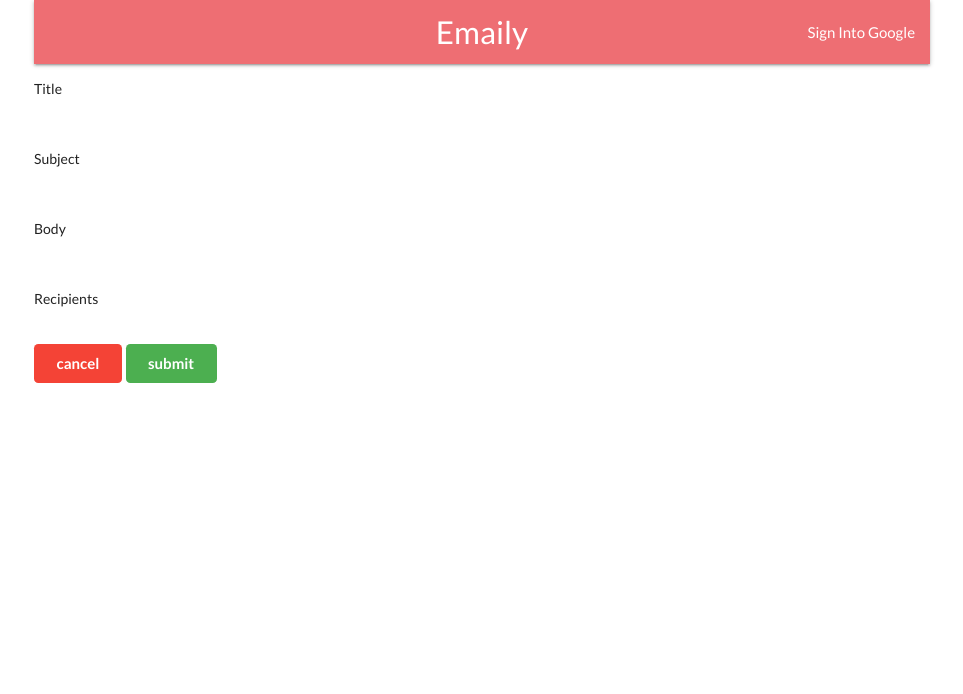
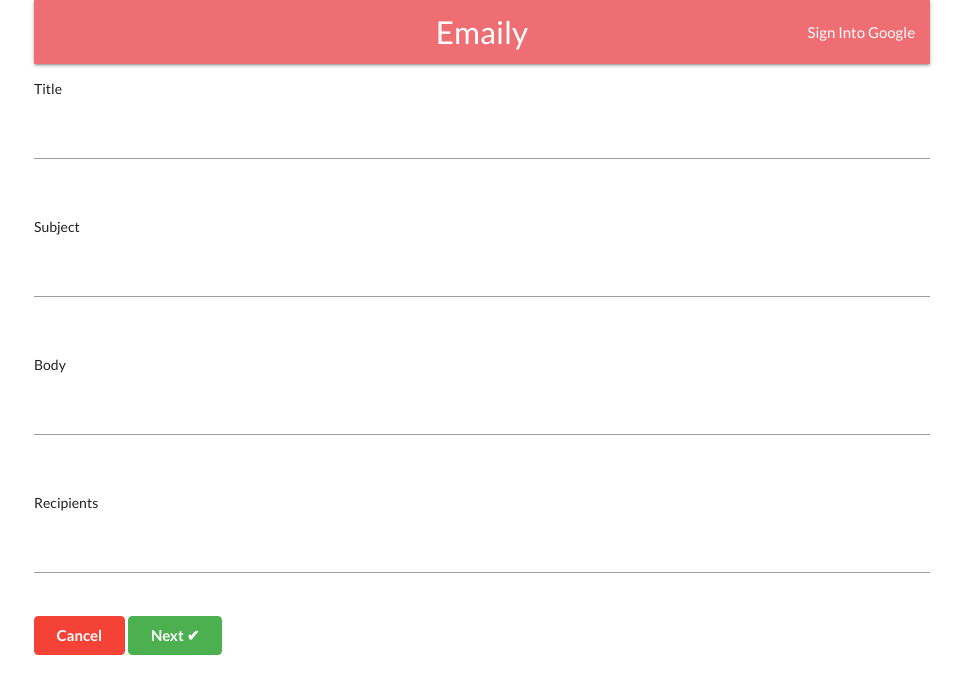
Before and after one commit to campbellpadgett/Survey-App, a React (Create React App) app in the folder client/: page /surveys/new in a window 1280 px wide. Shown: the top 694 px of the page, without its empty margins (158-1121 px from the left). Built offline with nearby package versions, Linux system fonts and the light colour scheme; no server answers.

Commit message:
validation
- need to correct trailing comma issue

```diff
--- a/client/src/components/App.js
+++ b/client/src/components/App.js
@@ -6,16 +6,13 @@ import Header from './Header'
 import Dashboard from './Dashboard'
 import SurveyNew from './surveys/SurveyNew'
 import Landing from './Landing'
-import SurveyFormReview from './surveys/SurveyFormReview'
 
 
-const App = props => {
-
-  console.log(props)
+const App = ({ fetchUser }) => {
 
   useEffect(() => {
-    props.fetchUser()
-  }, [])
+    fetchUser()
+  }, [fetchUser])
 
   return (
     <div className='container'>
--- a/client/src/components/surveys/SurveyField.js
+++ b/client/src/components/surveys/SurveyField.js
@@ -1,9 +1,11 @@
 import React from 'react';
 
-const SurveyField = props => {
+const SurveyField = ({ label, palceholder, input, meta: { error, touched } }) => {
     return (
         <div>
-            {props.title}
+            <p>{label}</p>
+            <input  placeholder={palceholder} {...input} />
+            <p style={{color: 'red'}}>{touched && error}</p>
         </div>
     );
 }
--- a/client/src/components/surveys/SurveyForm.js
+++ b/client/src/components/surveys/SurveyForm.js
@@ -1,39 +1,86 @@
 import React from 'react';
 import SurveyField from './SurveyField'
 import { reduxForm, Field } from 'redux-form'
+import { Link } from 'react-router-dom'
+import { validateEmails } from '../../utils/validateEmail'
 
-const SurveyForm = () => {
+
+const FIELDS = [
+    {
+        key: 0,
+        type: 'text',
+        name: 'surveyTitle',
+        label: 'Title',
+        placeholder: 'Survey Title'
+    },
+    {
+        key: 1,
+        type: 'text',
+        name: 'surveySubject',
+        label: 'Subject',
+        placeholder: 'Would You Like to Take a Survey?'
+    },
+    {
+        key: 2,
+        type: 'text',
+        name: 'surveyBody',
+        label: 'Body',
+        placeholder: 'Lorem Ipsum Badou Yipsum...'
+    },
+    {
+        key: 3,
+        type: 'text',
+        name: 'surveyRecipients',
+        label: 'Recipients',
+        placeholder: 'sample@gmail.com, other@outlook.com'
+    }
+]
+
+const SurveyForm = props => {
+
+    const renderFields = () => {
+        return FIELDS.map(({ key, type, name, label, palceholder }) => {
+            return (
+                <div className="row" key={key}>
+                    <div className="input-field col s12">
+
+                        <Field
+                            type={type}
+                            name={name}
+                            label={label}
+                            palceholder={palceholder}
+                            component={SurveyField} />
+
+                    </div>
+                </div>
+            )
+        })
+    }
+
     return (
-        <div>
-            <div className='ui container'>
-                <form  className='col s12'>
-                    <div class="row">
-                        <div class="input-field col s12">
-                            <Field type='text' name='surveyTitle' title='Title' component={SurveyField} />
-                        </div>
-                    </div>
-                    <div class="row">
-                        <div class="input-field col s12">
-                            <Field type='text' name='surveySubject' title='Subject' component={SurveyField} />
-                        </div>
-                    </div>
-                    <div class="row">
-                        <div class="input-field col s12">
-                            <Field type='text' name='surveyBody' title='Body' component={SurveyField} />
-                        </div>
-                    </div>
-                    <div class="row">
-                        <div class="input-field col s12">
-                            <Field type='text' name='surveyRecipients' title='Recipients' component={SurveyField} />
-                        </div>
-                    </div>
+        <div className='ui container'>
+            <form onSubmit={props.handleSubmit(values => console.log(values))} className='col s12'>
 
-                    <button className='ui button red'>cancel</button>
-                    <button className='ui button green'>submit</button>
-                </form>
-            </div>
+                {renderFields()}
+
+                <Link to='/surveys' className='ui button red'>Cancel</Link>
+                <button type='submit' className='ui button green'>Next ✔ </button>
+
+            </form>
         </div>
     );
 }
 
-export default reduxForm({ form: 'surveyForm' })(SurveyForm);
+function validate(values) {
+
+    const errors = {}
+    errors.surveyRecipients = validateEmails(values.surveyRecipients || '')
+
+    FIELDS.forEach(({ name }) => {
+        if (!values[name]) { errors[name] = 'Value required for your survey!' }
+    })
+
+    return errors
+}
+
+export default reduxForm({ validate, form: 'surveyForm' })(SurveyForm);
--- /dev/null
+++ b/client/src/utils/validateEmail.js
@@ -0,0 +1,20 @@
+
+
+
+
+
+
+
+
+const re = /^(([^<>()\[\]\\.,;:\s@"]+(\.[^<>()\[\]\\.,;:\s@"]+)*)|(".+"))@((\[[0-9]{1,3}\.[0-9]{1,3}\.[0-9]{1,3}\.[0-9]{1,3}])|(([a-zA-Z\-0-9]+\.)+[a-zA-Z]{2,}))$/
+
+export function validateEmails(emails) {
+
+    const invalidEmails = emails.split(',').map(email => email.trim()).filter(email => re.test(email) === false)
+
+    if (invalidEmails.length) {
+        return `These emails are invalid ${invalidEmails}`
+    }
+
+    return
+}
```
Also changed, not shown: 1 other file (tests, documents, lock files or other folders).
